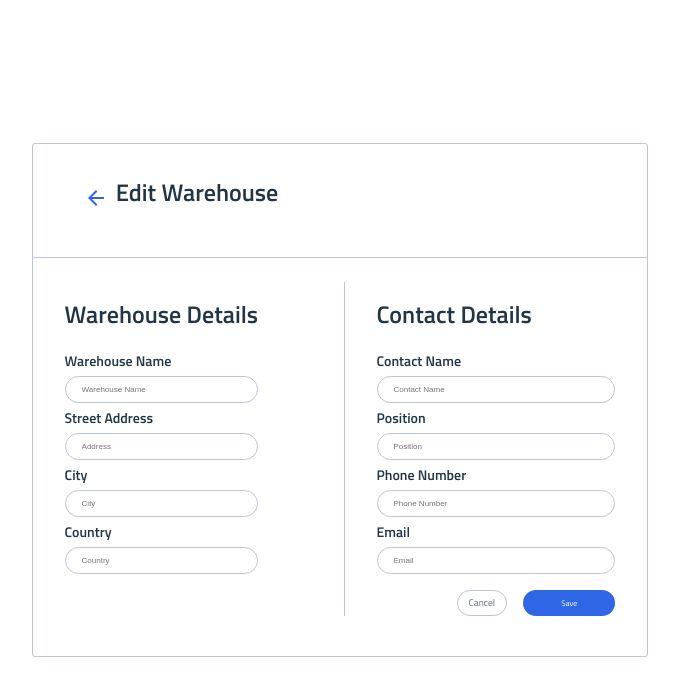
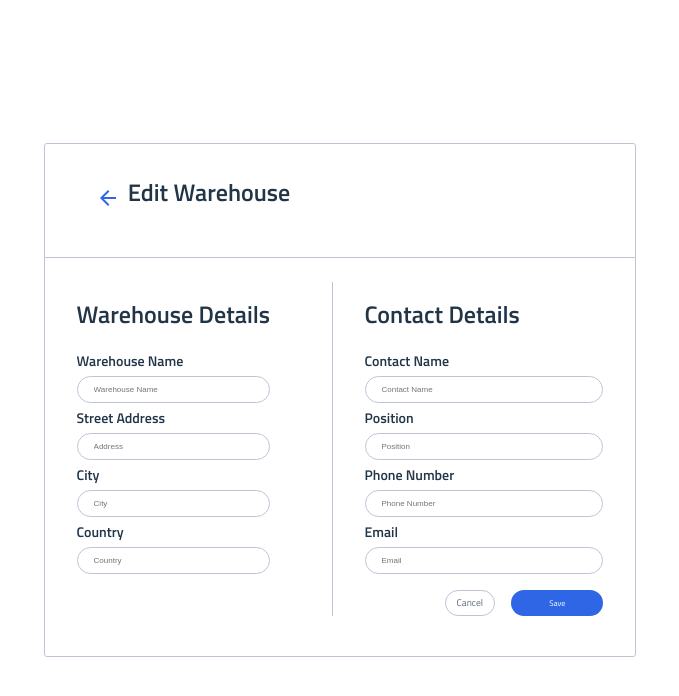
Before and after one commit to StefanUoft/InStock, a React (Vite) app: page / in a window 1280 px wide. Shown: the top 696 px of the page, without its empty margins (300-979 px from the left). Built offline with nearby package versions, Linux system fonts and the light colour scheme; no server answers.

Commit message:
fixed warehouse details padding

```diff
--- a/src/components/EditWarehouse/EditWarehouse.scss
+++ b/src/components/EditWarehouse/EditWarehouse.scss
@@ -59,7 +59,7 @@ body {
       display: flex;
       flex-direction: row;
       border-bottom: none;
-      padding-right: 2.5rem;
+      padding-right: 1rem;
       @include tablet {
         border-right: 1px solid $cloud-color;
       }
```
